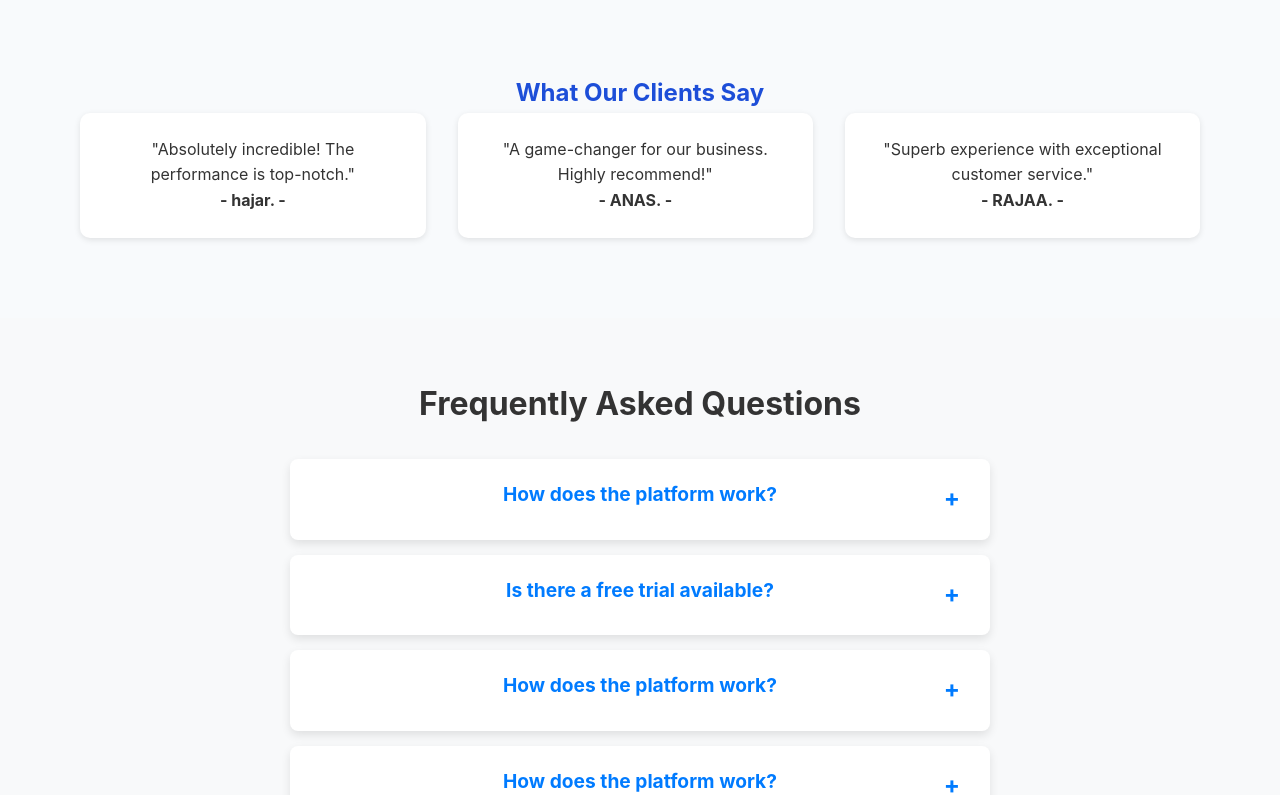
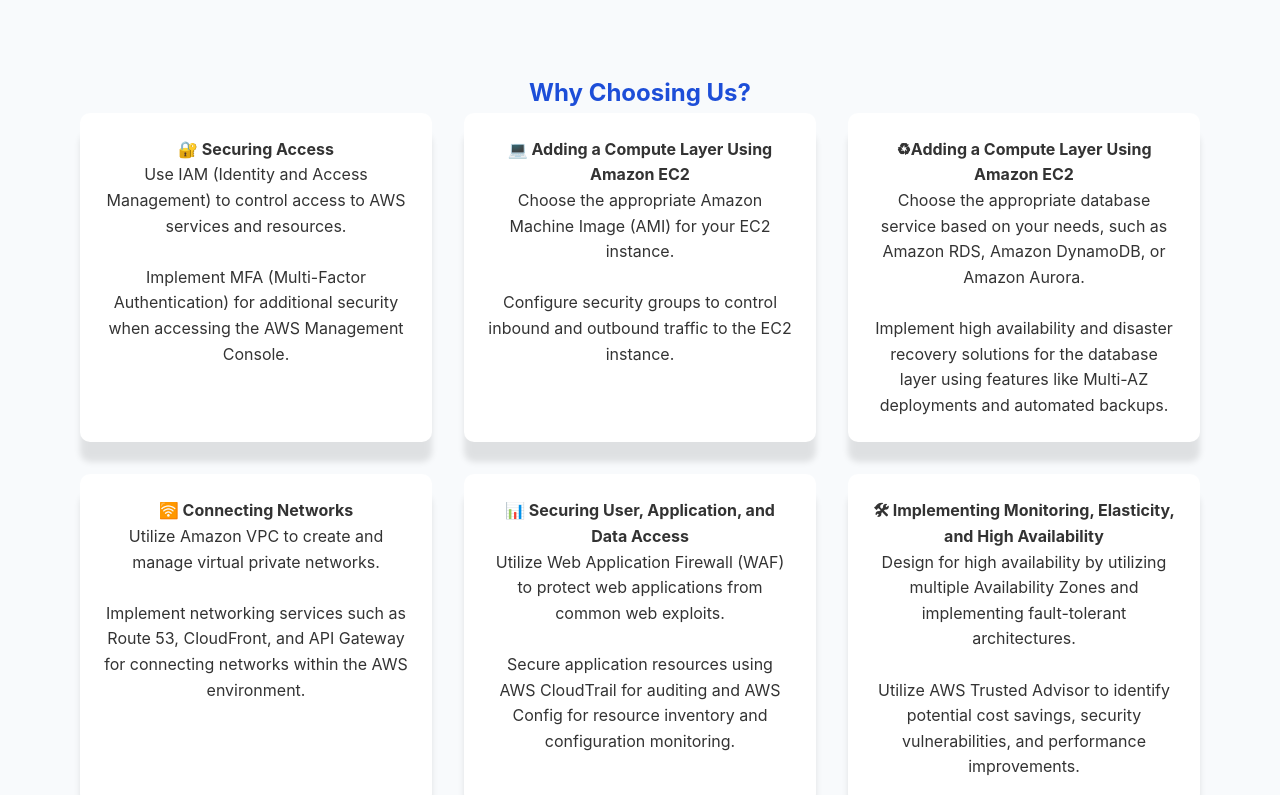
Before and after one commit to Bensafyrajae/geeks-warriors-app, a React (Vite) app: page / in a window 1280 px wide. Shown: the part 760-1555 px from the top of the page. Built offline with nearby package versions, Linux system fonts and the light colour scheme; no server answers.

Commit message:
modifier

```diff
--- a/src/index.css
+++ b/src/index.css
@@ -548,3 +548,25 @@
   color: #1d4ed8;
   text-align: center;
 }
+/* Testimonials */
+.testimonials {
+  padding: 5rem;
+  background: #f8fafc;
+  text-align: center;
+
+}
+
+.testimonial-grid {
+  display: grid ;
+  gap: 2rem;
+  grid-template-columns: repeat(3, 1fr);
+  justify-content: center;
+  flex-wrap: wrap;
+}
+
+.testimonial-card {
+  background: white;
+  padding: 1.5rem;
+  border-radius: 10px;
+  box-shadow: 0 20px 6px rgba(0, 0, 0, 0.1);
+}
--- a/src/paterns/hero/index.jsx
+++ b/src/paterns/hero/index.jsx
@@ -129,21 +129,46 @@
 
 
 
-      {/* Testimonials Section */}
-      <section id="testimonials" className="testimonials">
-        <h2>What Our Clients Say</h2>
+     {/* Testimonials Section */}
+     <section id="testimonials" className="testimonials">
+        <h2>Why Choosing Us?</h2>
         <div className="testimonial-grid">
           <div className="testimonial-card">
-            <p>"Absolutely incredible! The performance is top-notch."</p>
-            <h4>- hajar. -</h4>
+
+            <h4>🔐 Securing Access</h4>
+            <p>Use IAM (Identity and Access Management) to control access to AWS services and resources.</p>
+            <br></br>
+            <p>Implement MFA (Multi-Factor Authentication) for additional security when accessing the AWS Management Console.</p>
           </div>
           <div className="testimonial-card">
-            <p>"A game-changer for our business. Highly recommend!"</p>
-            <h4>- ANAS. -</h4>
+            <h4>💻 Adding a Compute Layer Using Amazon EC2</h4>
+            <p>Choose the appropriate Amazon Machine Image (AMI) for your EC2 instance.</p>
+            <br></br>
+            <p>Configure security groups to control inbound and outbound traffic to the EC2 instance.</p>
           </div>
           <div className="testimonial-card">
-            <p>"Superb experience with exceptional customer service."</p>
-            <h4>- RAJAA. -</h4>
+            <h4>♻Adding a Compute Layer Using Amazon EC2</h4>
+            <p>Choose the appropriate database service based on your needs, such as Amazon RDS, Amazon DynamoDB, or Amazon Aurora.</p>
+            <br></br>
+            <p>Implement high availability and disaster recovery solutions for the database layer using features like Multi-AZ deployments and automated backups.</p>
+          </div>
+          <div className="testimonial-card">
+            <h4>🛜 Connecting Networks</h4>
+            <p>Utilize Amazon VPC to create and manage virtual private networks.</p>
+            <br></br>
+            <p>Implement networking services such as Route 53, CloudFront, and API Gateway for connecting networks within the AWS environment.</p>
+          </div>
+          <div className="testimonial-card">
+            <h4>📊 Securing User, Application, and Data Access</h4>
+            <p>Utilize Web Application Firewall (WAF) to protect web applications from common web exploits.</p>
+            <br></br>
+            <p>Secure application resources using AWS CloudTrail for auditing and AWS Config for resource inventory and configuration monitoring.</p>
+          </div>
+          <div className="testimonial-card">
+            <h4>🛠 Implementing Monitoring, Elasticity, and High Availability</h4>
+            <p>Design for high availability by utilizing multiple Availability Zones and implementing fault-tolerant architectures.</p>
+            <br></br>
+            <p>Utilize AWS Trusted Advisor to identify potential cost savings, security vulnerabilities, and performance improvements.</p>
           </div>
         </div>
       </section>
```
